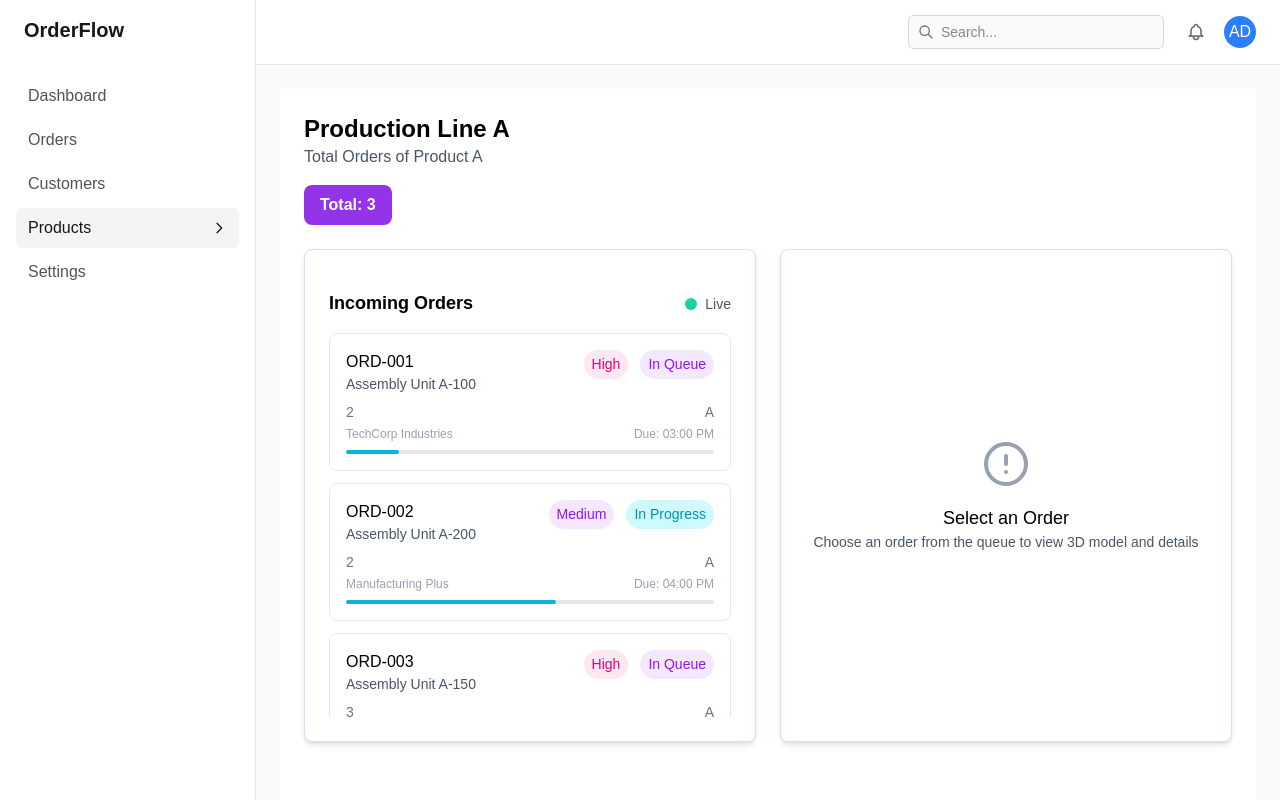
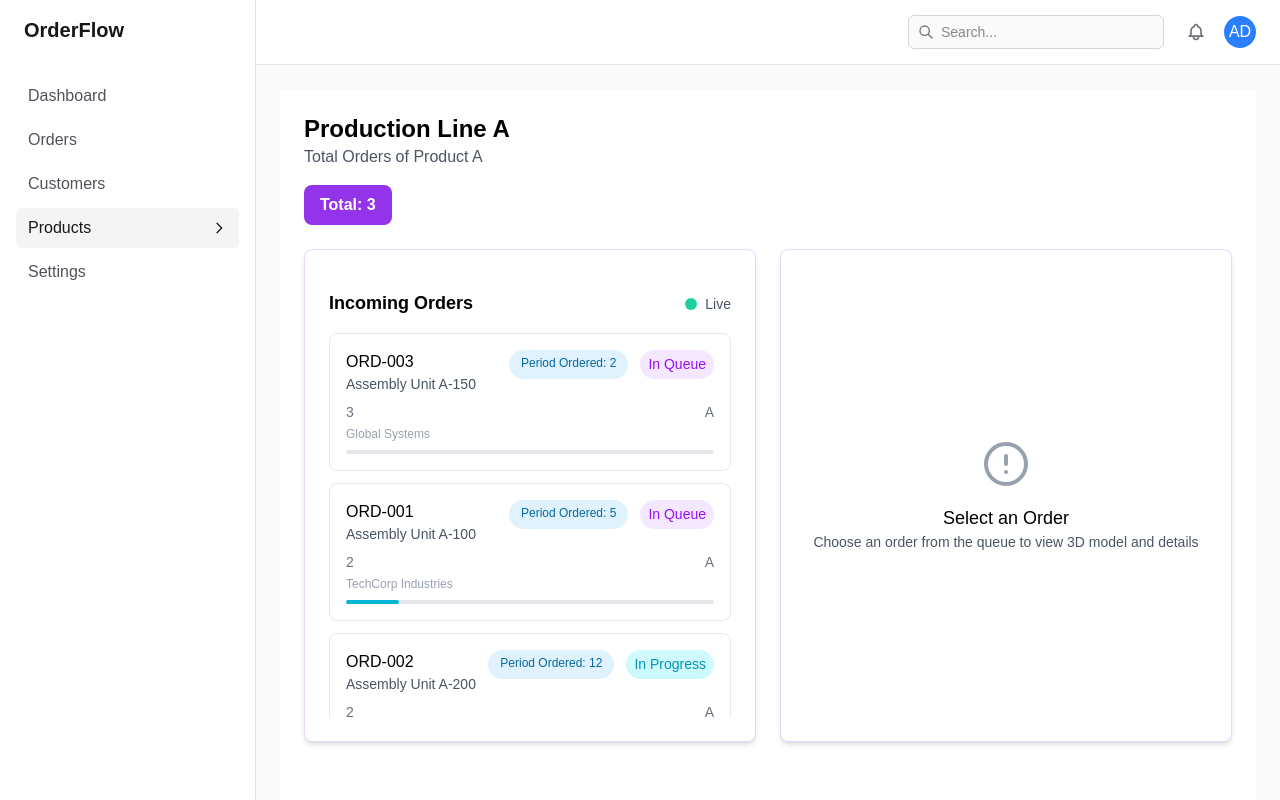
Before and after one commit to zuyd-projects/Casusgroep-1, a Next.js app in the folder frontend/: page /dashboard/products/a in a window 1280 px wide. Built offline with nearby package versions, Linux system fonts and the light colour scheme.

Commit message:
style(Frontend)-Removed placeholder websocket Status bar for Order A , added Period ordered to displayed details and added logic to sort orders according to period ordered

```diff
--- a/frontend/src/app/dashboard/products/a/page.js
+++ b/frontend/src/app/dashboard/products/a/page.js
@@ -14,10 +14,8 @@ const ProductionLineDashboard = () => {
     customer: 'TechCorp Industries',
     quantity: 2,
     unit: 'A',
-      priority: 'High',
     status: 'In Queue',
-      orderDate: '2025-05-26T09:00:00Z',
-      dueDate: '2025-05-26T15:00:00Z',
+    orderDate: 5, // Example period number
     currentStep: 1
   },
   {
@@ -26,10 +24,8 @@ const ProductionLineDashboard = () => {
     customer: 'Manufacturing Plus',
     quantity: 2,
     unit: 'A',
-      priority: 'Medium',
     status: 'In Progress',
-      orderDate: '2025-05-26T10:30:00Z',
-      dueDate: '2025-05-26T16:00:00Z',
+    orderDate: 12, // Example period number
     currentStep: 4
   },
   {
@@ -38,10 +34,8 @@ const ProductionLineDashboard = () => {
     customer: 'Global Systems',
     quantity: 3,
     unit: 'A',
-      priority: 'High',
     status: 'In Queue',
-      orderDate: '2025-05-26T11:00:00Z',
-      dueDate: '2025-05-26T17:30:00Z',
+    orderDate: 2, // Example period number
     currentStep: 0
   }
   ]);
@@ -68,10 +62,8 @@ const ProductionLineDashboard = () => {
           customer: ['TechCorp Industries', 'Manufacturing Plus', 'Global Systems', 'Industrial Co.'][Math.floor(Math.random() * 4)],
           quantity: Math.floor(Math.random() * 100) + 10,
           unit: 'A',
-          priority: ['High', 'Medium', 'Low'][Math.floor(Math.random() * 3)],
           status: 'In Queue',
           orderDate: now.toISOString(),
-          dueDate: new Date(now.getTime() + (Math.random() * 8 + 4) * 60 * 60 * 1000).toISOString(),
           currentStep: Math.floor(Math.random() * 4) + 1
         };
         setOrders(prev => [...prev, newOrder]);
@@ -106,13 +98,9 @@ const ProductionLineDashboard = () => {
     });
   };
 
-  const getPriorityColor = (priority) => {
-    switch (priority) {
-      case 'High': return 'text-pink-600 bg-pink-100';
-      case 'Medium': return 'text-purple-600 bg-purple-100';
-      case 'Low': return 'text-cyan-600 bg-cyan-100';
-      default: return 'text-gray-600 bg-gray-100';
-    }
+  const formatDate = (dateString) => {
+    const date = new Date(dateString);
+    return date.toISOString().split('T')[0];
   };
 
   const getStatusColor = (status) => {
@@ -126,46 +114,6 @@ const ProductionLineDashboard = () => {
 
   return (
     <div className="h-screen bg-white">
-      <div className="w-full overflow-hidden">
-        {/* Progress Bar */}
-        {selectedOrder && (
-          <div className="bg-purple-50 border-b border-purple-200 p-4">
-            <div className="w-full">
-              <h3 className="text-sm font-medium text-black mb-3">Order Progress - {selectedOrder.id}</h3>
-              <div className="flex items-center w-full">
-                {progressSteps.map((step, index) => (
-                  <div key={step.id} className="flex items-center flex-1">
-                    <div className="flex flex-col items-center w-full">
-                      <div className={`w-8 h-8 rounded-full flex items-center justify-center text-sm font-medium ${
-                        step.id <= selectedOrder.currentStep
-                          ? 'bg-cyan-500 text-white'
-                          : step.id === selectedOrder.currentStep + 1
-                          ? 'bg-pink-500 text-white'
-                          : 'bg-gray-200 text-gray-600'
-                      }`}>
-                        {step.id <= selectedOrder.currentStep ? (
-                          <CheckCircle className="w-4 h-4" />
-                        ) : (
-                          step.id
-                        )}
-                      </div>
-                      <div className="mt-2 text-center">
-                        <p className="text-xs font-medium text-black">{step.name}</p>
-                        <p className="text-xs text-gray-600">{step.description}</p>
-                      </div>
-                    </div>
-                    {index < progressSteps.length - 1 && (
-                      <div className={`flex-1 h-0.5 mx-4 ${
-                        step.id < selectedOrder.currentStep ? 'bg-cyan-500' : 'bg-gray-200'
-                      }`} />
-                    )}
-                  </div>
-                ))}
-              </div>
-            </div>
-          </div>
-        )}
-
          <div className="p-6">
           <div className="mb-6">
             <h2 className="text-2xl font-bold text-black">Production Line A</h2>
@@ -189,7 +137,10 @@ const ProductionLineDashboard = () => {
                 </div>
               </div>
               <div className="space-y-3 max-h-96 overflow-y-auto">
-                {orders.map((order) => (
+                {orders
+                  .slice() // create a shallow copy to avoid mutating state
+                  .sort((a, b) => a.orderDate - b.orderDate) // sort by period (lowest first)
+                  .map((order) => (
                     <div
                       key={order.id}
                       onClick={() => setSelectedOrder(order)}
@@ -205,8 +156,8 @@ const ProductionLineDashboard = () => {
                           <p className="text-sm text-gray-600">{order.productName}</p>
                         </div>
                         <div className="flex space-x-2">
-                        <span className={`status-pill ${getPriorityColor(order.priority)}`}>
-                          {order.priority}
+                          <span className="status-pill period-pill">
+                            Period Ordered: {order.orderDate}
                           </span>
                           <span className={`status-pill ${getStatusColor(order.status)}`}>
                             {order.status}
@@ -219,7 +170,6 @@ const ProductionLineDashboard = () => {
                       </div>
                       <div className="flex justify-between text-xs text-gray-400 mt-1">
                         <span>{order.customer}</span>
-                      <span>Due: {formatTime(order.dueDate)}</span>
                       </div>
                       {/* Mini progress indicator */}
                       <div className="mt-2">
@@ -280,10 +230,11 @@ const ProductionLineDashboard = () => {
                       <label className="text-sm font-medium text-pink-700">Unit</label>
                       <p className="text-black font-medium">{selectedOrder.unit}</p>
                     </div>
-                    <div className="bg-purple-50 p-3 rounded-lg">
-                      <label className="text-sm font-medium text-purple-700">Priority</label>
-                      <span className={`px-2 py-1 text-xs rounded-full ${getPriorityColor(selectedOrder.priority)}`}>
-                        {selectedOrder.priority}
+                    {/* Replace Priority with Period */}
+                    <div className="bg-blue-50 p-3 rounded-lg">
+                      <label className="text-sm font-medium text-blue-700">Period Ordered:</label>
+                      <span className="px-2 py-1 text-xs rounded-full period-pill">
+                        {selectedOrder.orderDate}
                       </span>
                     </div>
                   </div>
@@ -322,7 +273,6 @@ const ProductionLineDashboard = () => {
           </div>
         </div>
       </div>
-    </div>
   );
 };
 
--- a/frontend/src/app/dashboard/products/styles.css
+++ b/frontend/src/app/dashboard/products/styles.css
@@ -114,3 +114,14 @@
   margin-top: 1rem;
   margin-bottom: 0.5rem;
 }
+
+/* Period pill for timeframes */
+.period-pill {
+  background-color: #e0f2fe;
+  color: #0369a1;
+  font-weight: 500;
+  border-radius: 9999px;
+  padding: 0.25rem 0.75rem;
+  font-size: 0.75rem;
+  display: inline-block;
+}
```
Lines whose indentation alone changed are shown as unchanged.
